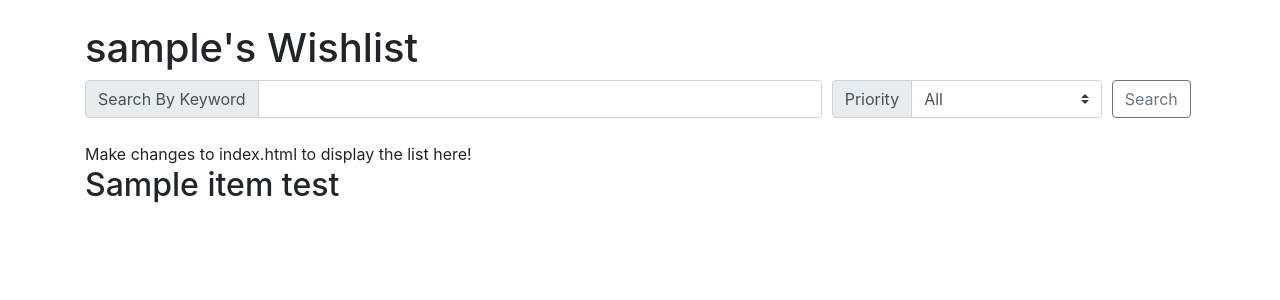
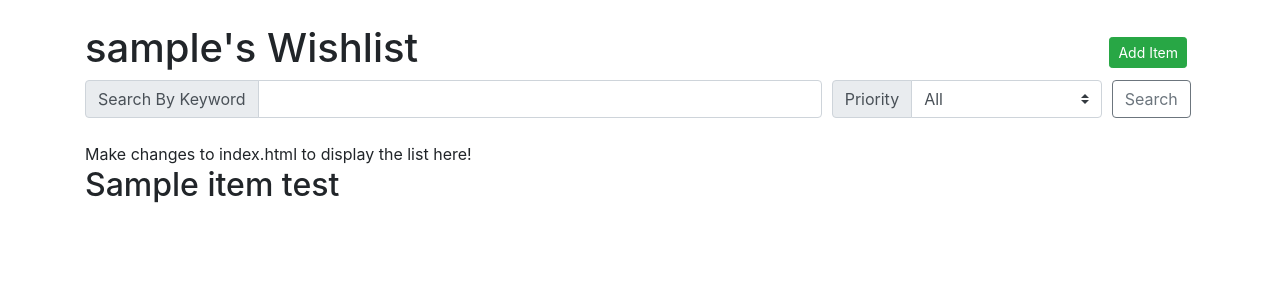
Before and after one commit to lomcaitlin/cst438_s21_proj02_groupb, a Django app: page / in a window 1280 px wide. Shown: the part 56-356 px from the top of the page. Run offline with Django 3.2, Linux system fonts and the light colour scheme; a user stored in the database is signed in; tables that the repository leaves empty hold one stand-in row (values such as "Sample post"); some libraries are stand-ins or nearby versions.

Commit message:
Add clear search and add item button

```diff
--- a/wishlistApp/templates/wishlistApp/index.html
+++ b/wishlistApp/templates/wishlistApp/index.html
@@ -3,7 +3,15 @@
 
 {% block content %}
   {% if user.is_authenticated %}
-  <h1>{{ user.username }}'s Wishlist</h1>
+  <div class="d-flex justify-content-between align-items-center">
+    <h1>{{ user.username }}'s Wishlist</h1>
+    <div>
+      {% if clearSearch %}
+      <a href="{% url 'index' %}"><button class="btn btn-sm btn-outline-danger" type="button">Clear Search</button></a>
+      {% endif %}
+      <a href="{% url 'newItem' %}" class="btn btn-sm btn-success mr-2">Add Item</a>
+    </div>
+  </div>
   <form method='GET' action=".">
     <div class="form-row">
       <div class="col-8">
--- a/wishlistApp/views.py
+++ b/wishlistApp/views.py
@@ -13,6 +13,7 @@ from django.contrib.auth import update_session_auth_hash, get_user_model
 
 def index(request):
 	if request.user.is_authenticated:
+		clearSearch = False
 		allItems = request.user.item_set.all() # get all items by logged in user
 		userItems = []
 		priorityValue = request.GET.get('priority')
@@ -21,13 +22,14 @@ def index(request):
 		if (priorityValue == "" and keywordValue == "" or (priorityValue==None and keywordValue==None)):
 			userItems = allItems
 		else:
+			clearSearch = True
 			if priorityValue == "": #if priority value is nothing, only filter by keyword
 				temp = allItems.filter(name__icontains=keywordValue)
 			else: #filter by both keyword and priority
 				temp = allItems.filter(priority=priorityValue, name__icontains=keywordValue)
 			for i in temp:
 				userItems.append(i)
-		return render(request, 'wishlistApp/index.html', {'items':userItems})
+		return render(request, 'wishlistApp/index.html', {'items':userItems, 'clearSearch':clearSearch})
 	else:
 		return render(request, 'wishlistApp/index.html')
 
```
